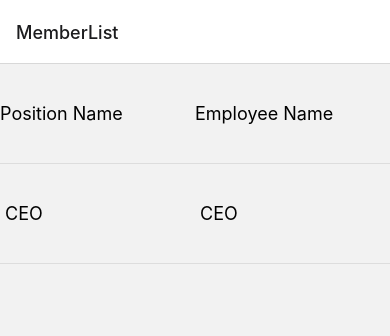
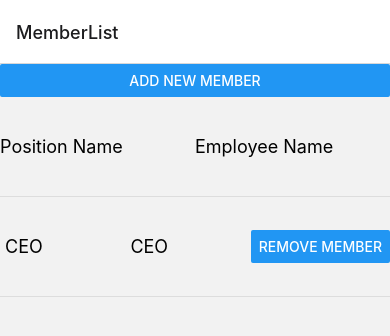
Before and after one commit to Aloknath-sah/react-native-22yard, a React Native app in the folder MyProject/: screen /MemberList in a window 390 px wide. Shown: the top 336 px of the page. Built offline with nearby package versions, Linux system fonts and the light colour scheme.

Commit message:
Implemented Remove employee functionality

```diff
--- a/MyProject/components/CompanyHierarchy/ViewEmployee.js
+++ b/MyProject/components/CompanyHierarchy/ViewEmployee.js
@@ -1,21 +1,36 @@
 import React from 'react';
-import { View, Text, StyleSheet } from 'react-native';
-import { useSelector } from 'react-redux';
+import { View, Text, StyleSheet, Button } from 'react-native';
+import { useDispatch, useSelector } from 'react-redux';
+import { useNavigation } from '@react-navigation/native';
+import { removeMember } from '../Redux/action';
 
 export const ViewEmployee = () => {
+    const navigation = useNavigation();
+    const dispatch = useDispatch();
     const employeeData = useSelector((state) => state.teamMembers);
     console.warn(employeeData);
+    const handleAddNewMember = () => {
+        navigation.navigate('AddMember');
+    }
+    const handleRemoveMember = (itemId) => {
+        dispatch(removeMember(itemId));
+    }
   return (
     <View style={styles.container}>
+        <View>
+            <Button title="Add new Member" onPress={handleAddNewMember} />
+        </View>
         <View style={styles.listItem}>
             <Text style={styles.itemText}>Position Name</Text>
             <Text style={styles.itemText}>Employee Name</Text>
         </View>
         {
             employeeData.map((item) => (
-                <View style={styles.listItem}>
+                <View style={styles.listItem} key={item.id}>
                     <Text style={styles.itemText}> {item.position} </Text>
                     <Text style={styles.itemText}> {item.name} </Text>
+
+                    <Button title="Remove Member" onPress={() => handleRemoveMember(item.id)} />
                 </View>
             ))
         }
--- a/MyProject/components/Redux/action.js
+++ b/MyProject/components/Redux/action.js
@@ -2,3 +2,8 @@ export const addMember = (member) => ({
     type: 'ADD_MEMBER',
     payload: member,
 });
+
+export const removeMember = (member) => ({
+    type: 'REMOVE_MEMBER',
+    payload: member,
+});
--- a/MyProject/components/Redux/reducers.js
+++ b/MyProject/components/Redux/reducers.js
@@ -9,6 +9,11 @@ const initialState = {
     switch (action.type) {
       case 'ADD_MEMBER':
         return { ...state, teamMembers: [...state.teamMembers, action.payload] };
+      case 'REMOVE_MEMBER':
+        return {
+          ...state,
+          teamMembers: state.teamMembers.filter((employee) => employee.id !== action.payload)
+        }
       default:
         return state;
     }
--- a/MyProject/components/TeamMembers/AddTeamMember.js
+++ b/MyProject/components/TeamMembers/AddTeamMember.js
@@ -1,8 +1,9 @@
 import React, { useState } from 'react';
-import { View, TextInput, Button } from 'react-native';
+import { View, TextInput, Button, StyleSheet } from 'react-native';
 import { useDispatch } from 'react-redux';
 import { addMember } from '../Redux/action';
 import { useNavigation } from '@react-navigation/native';
+import {Picker} from '@react-native-picker/picker';
 
 export const AddTeamMember = () => {
   const navigation = useNavigation();
@@ -27,11 +28,16 @@ export const AddTeamMember = () => {
         value={newMember.name}
         onChangeText={(text) => setMember({ ...newMember, name: text })}
       />
-      <TextInput
-        placeholder="Position"
-        value={newMember.position}
-        onChangeText={(text) => setMember({ ...newMember, position: text })}
-      />
+      <Picker
+        selectedValue={newMember.position}
+        onValueChange={(itemValue, itemIndex) => setMember({ ...newMember, position: itemValue })}
+        style={styles.picker}
+      >
+        <Picker.Item label="Choose Department" />
+        <Picker.Item label="HR" value="HR" />
+        <Picker.Item label="Head of engineering" value="Head_of_Enginnering" />
+        <Picker.Item label="Head of design" value="Head_of_design" />
+      </Picker>
       <TextInput
         placeholder="Phone"
         value={newMember.phone}
@@ -46,3 +52,10 @@ export const AddTeamMember = () => {
     </View>
   )
 }
+const styles = StyleSheet.create({
+  picker: {
+    height: 40,
+    borderColor: 'gray',
+    borderWidth: 1,
+  },
+});
--- a/MyProject/package.json
+++ b/MyProject/package.json
@@ -10,6 +10,7 @@
     "lint": "eslint ."
   },
   "dependencies": {
+    "@react-native-picker/picker": "^2.6.1",
     "@react-navigation/native": "^6.1.9",
     "@react-navigation/stack": "^6.3.20",
     "react": "18.1.0",
```
Also changed, not shown: 1 other file (tests, documents, lock files or other folders).
